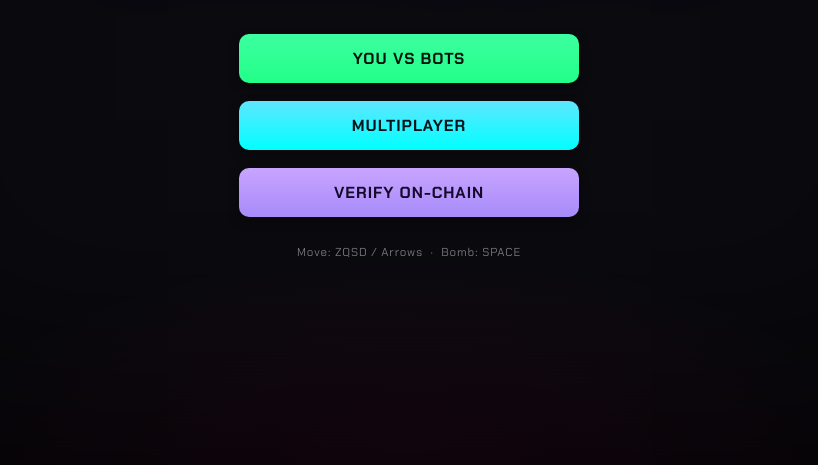
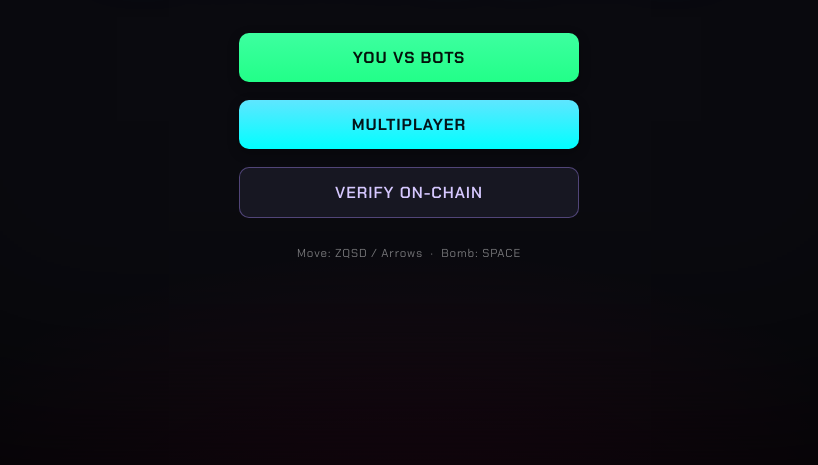
Before and after one commit to Bsh54/chainbomb, a website built with Vite: page client/index.html in a window 1280 px wide. Shown: the part 331-796 px from the top of the page, without its empty margins (231-1049 px from the left). Built offline with nearby package versions, Linux system fonts and the light colour scheme; no server answers; what @coral-xyz/anchor, @solana/web3.js would draw is missing.

Commit message:
style(client): make VERIFY ON-CHAIN a secondary button, consistent with the base style

```diff
--- a/client/src/styles/main.css
+++ b/client/src/styles/main.css
@@ -209,7 +209,7 @@ canvas {
 
 /* Three primary title actions — filled neon (same treatment as START),
    distinct accents so they stay readable and hierarchical. */
-.to-b-start, .to-b-mp, .to-b-verify {
+.to-b-start, .to-b-mp {
   font-weight: 700;
   border: none;
   transition: filter 0.16s ease, transform 0.1s ease, box-shadow 0.16s ease;
@@ -224,14 +224,16 @@ canvas {
   background: linear-gradient(180deg, #5fe6ff, var(--neon-cyan));
   box-shadow: 0 4px 12px rgba(0, 0, 0, 0.3);
 }
+/* Secondary action: keep the base .to-btn (dark, sober) look, just a subtle
+   purple accent so it reads as "on-chain" without competing with the two
+   primary play buttons. */
 .to-b-verify {
-  color: #150a2c;
-  background: linear-gradient(180deg, #c8a4ff, #a78bfa);
-  box-shadow: 0 4px 12px rgba(0, 0, 0, 0.3);
+  color: #d6c8ff;
+  border-color: rgba(167, 139, 250, 0.4);
 }
 .to-b-start:hover { background: linear-gradient(180deg, #3dffa0, var(--neon-green)); color: #04130b; box-shadow: 0 4px 12px rgba(0, 0, 0, 0.3); }
 .to-b-mp:hover { background: linear-gradient(180deg, #5fe6ff, var(--neon-cyan)); color: #04141a; box-shadow: 0 4px 12px rgba(0, 0, 0, 0.3); }
-.to-b-verify:hover { background: linear-gradient(180deg, #c8a4ff, #a78bfa); color: #150a2c; box-shadow: 0 4px 12px rgba(0, 0, 0, 0.3); }
+.to-b-verify:hover { background: #1e1a2c; border-color: #a78bfa; color: #fff; }
 .to-b-start:focus-visible, .to-b-mp:focus-visible, .to-b-verify:focus-visible { outline: 2px solid #fff; outline-offset: 3px; }
 .to-chain {
   border-color: #a78bfa;
```
